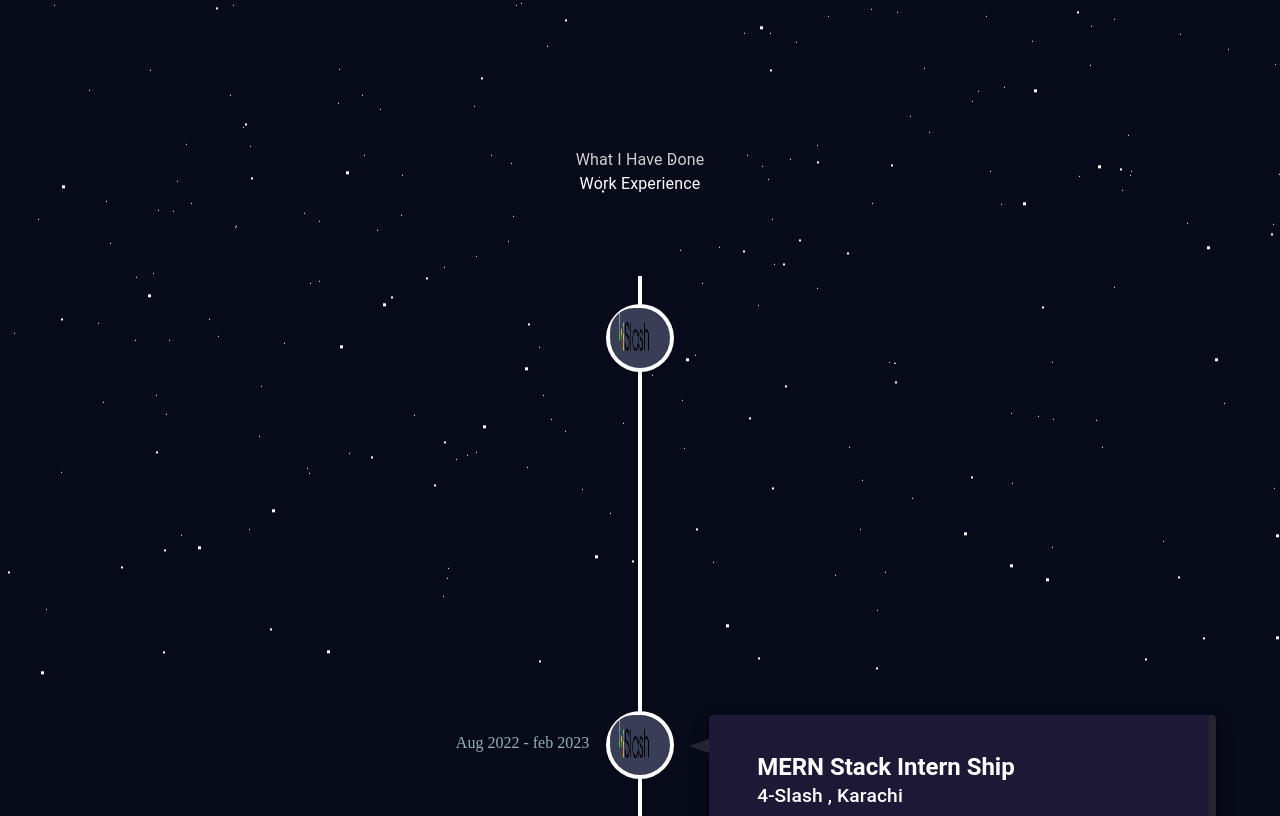
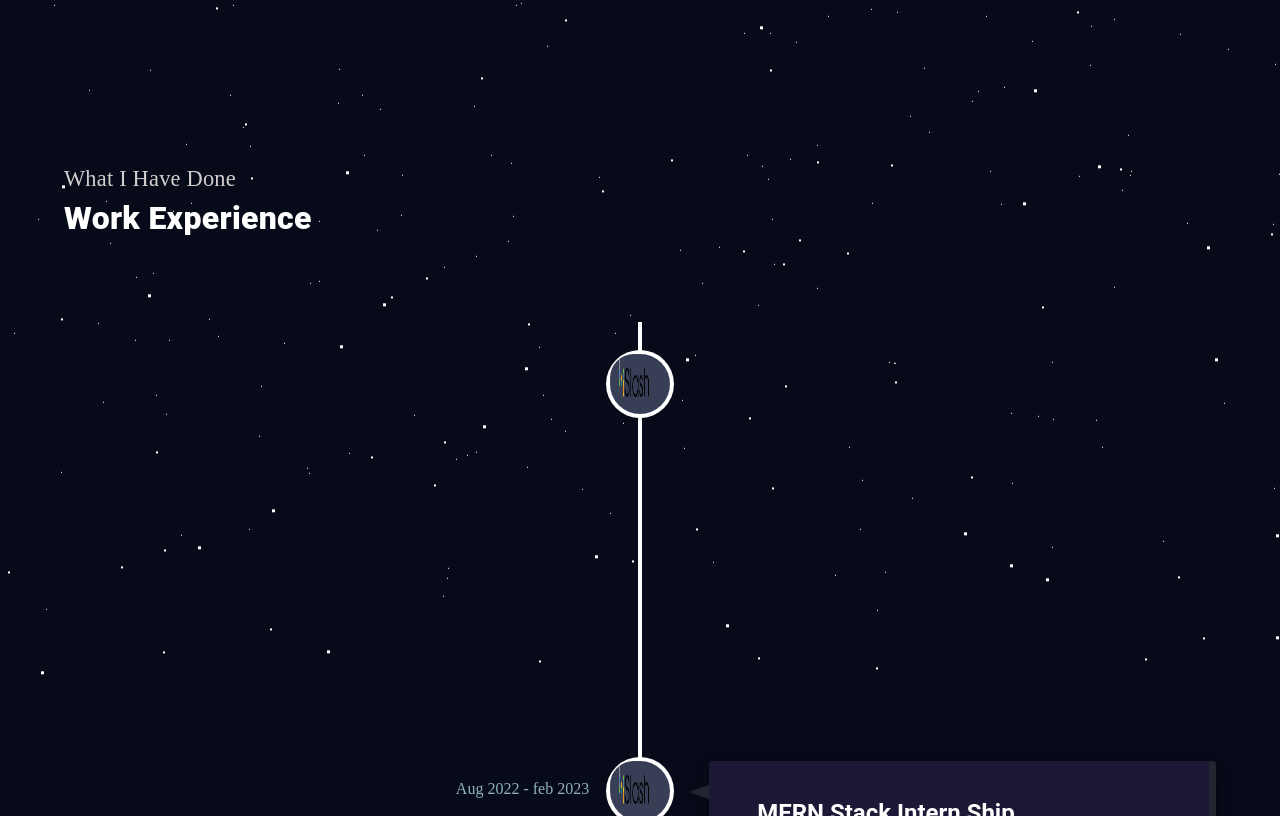
Before and after one commit to Shaheryar110/shaheryar-CV, a Next.js app: page / in a window 1280 px wide. Shown: the part 1364-2180 px from the top of the page. Built offline with nearby package versions, Linux system fonts and the light colour scheme.

Commit message:
heading inline

```diff
--- a/components/WorkExperience.jsx
+++ b/components/WorkExperience.jsx
@@ -48,11 +48,30 @@ const WorkExperience = () => {
   ];
   return (
     <>
+      <Box>
         <motion.div variants={textVariant()}>
-        <Typography className="Description" sx={{ textAlign: "center" }}>
+          <Typography
+            sx={{
+              md: { textAlign: "center" },
+              marginTop: "1rem",
+              color: "rgb(210, 206, 206)",
+              fontSize: "1.4rem",
+              maxWidth: "48rem",
+              lineHeight: "1.875rem",
+              fontFamily: "poppins",
+            }}
+          >
             What I Have Done
           </Typography>
-        <Typography className="sectionHeading" sx={{ textAlign: "center" }}>
+          <Typography
+            className="sectionHeading"
+            sx={{
+              md: { textAlign: "center" },
+              color: "white",
+              fontWeight: "900",
+              fontSize: "2rem",
+            }}
+          >
             Work Experience
           </Typography>
         </motion.div>
@@ -146,6 +165,7 @@ const WorkExperience = () => {
             })}
           </VerticalTimeline>
         </Box>
+      </Box>
     </>
   );
 };
```
Lines whose indentation alone changed are shown as unchanged.
